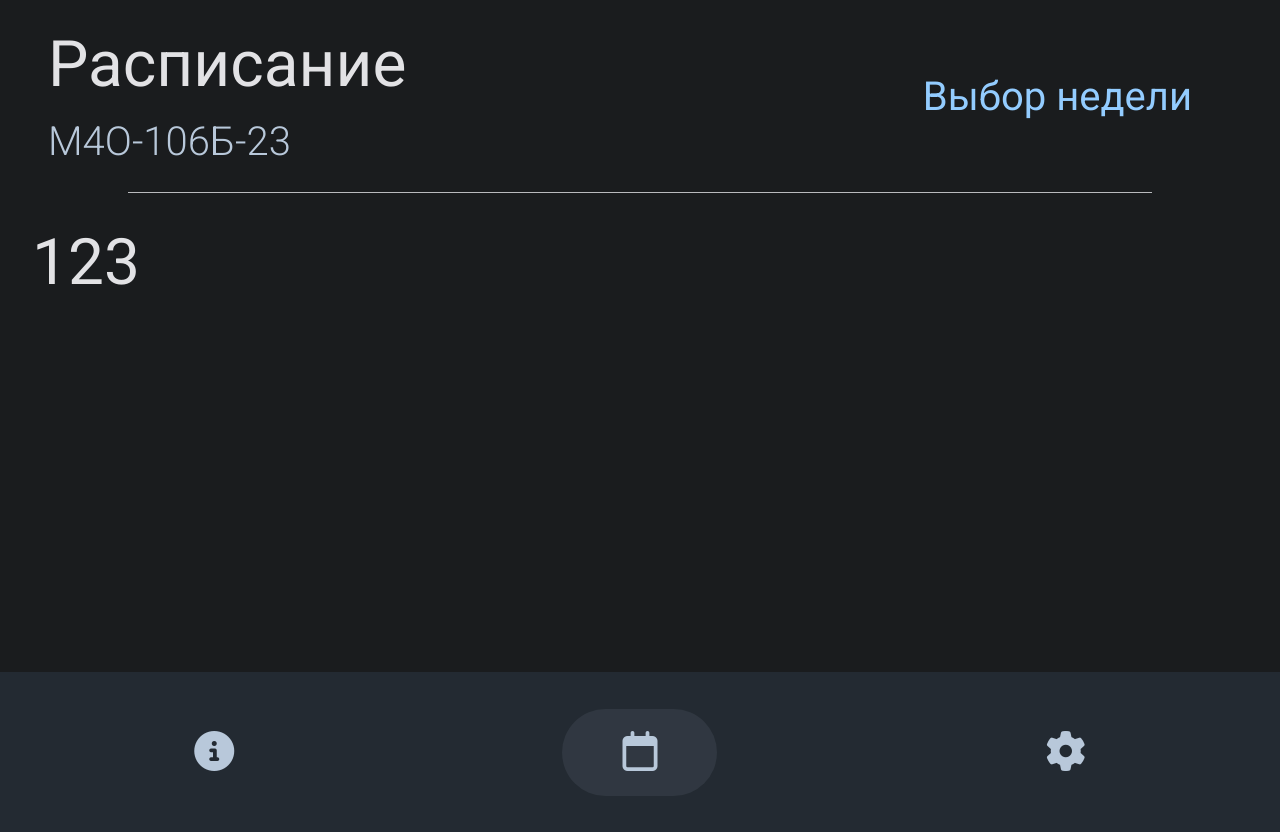
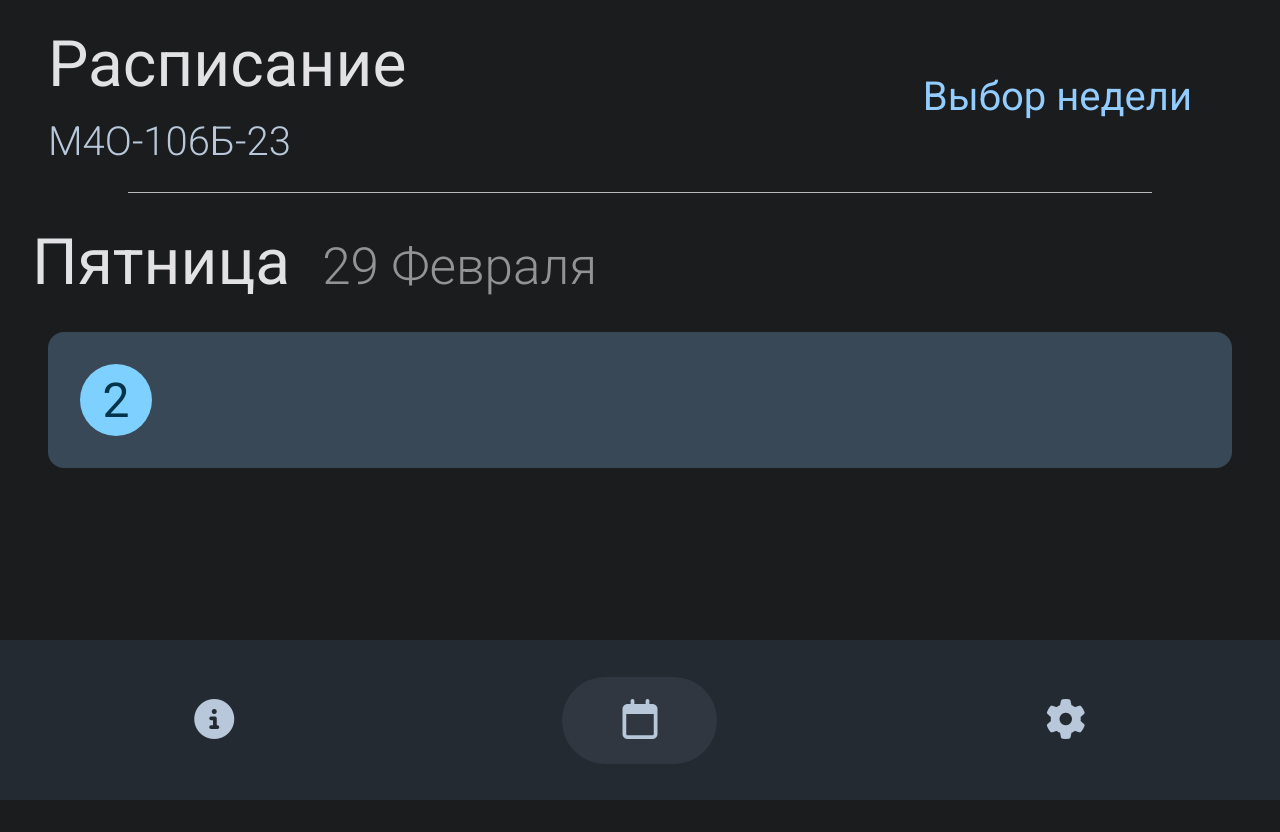
Before and after one commit to Maximon0101/maiview, a Flask app: page / in a window 1280 px wide. After the commit the page ends 800 px from the top, so only its background shows below. Run offline with Flask 3, Linux system fonts and the light colour scheme; some libraries are stand-ins or nearby versions.

Commit message:
lesson Circle added

```diff
--- a/app.py
+++ b/app.py
@@ -4,7 +4,7 @@ from flask import Flask, send_from_directory, render_template
 
 app = Flask(__name__)
 
-schedule_ = '{"name":"М4О-106Б-23","created":1710692662,"cached":0,"days":[{"date":{"year":2024,"month":2,"day":29},"day":"Пт","lessons":[{"name":"Математический анализ","time_start":{"time":"12:15:00"},"time_end":{"time":"12:15:00"},"lectors":[{"name":"Данилина Ирина Александровна","uid":"4e16fbff-aa98-11e6-8e0c-003048dec27f"}],"rooms":[{"name":"ГУК В-228","uid":"4e16fbff-aa98-11e6-8e0c-003048dec27f"}],"lms":"reserved","teams":"reserved","other":"reserved"}]}]}'
+schedule_ = '{"name":"М4О-106Б-23","created":1710692662,"cached":0,"days":[{"date":{"year":2024,"month":2,"day":29},"day":"Пт","lessons":[{"name":"Математический анализ","time_start":{"time":"10:45:00"},"time_end":{"time":"12:15:00"},"lectors":[{"name":"Данилина Ирина Александровна","uid":"4e16fbff-aa98-11e6-8e0c-003048dec27f"}],"type":"ЛК", "rooms":[{"name":"ГУК В-228","uid":"4e16fbff-aa98-11e6-8e0c-003048dec27f"}],"lms":"reserved","teams":"reserved","other":"reserved"}]}]}'
 
 
 @app.route('/<path:path>')  # for all static content
--- a/prepareData.py
+++ b/prepareData.py
@@ -17,6 +17,10 @@ def prepareDayOfWeek(day: str):
     return days[day]
 
 def prepareLesson(lesson: dict):
+    lessonStartTimeList = ['9:00', '10:45', '13:00', '14:45', '16:30', '18:15', '20:00']
+    lessonTypeList = {'ЛК': 'ЛЕКЦИЯ', 'ПЗ': 'СЕМИНАР', 'ЛР': 'ЛАБОРАТОРНАЯ', 'Экзамен': 'ЭКЗАМЕН'}
     lesson['time_start']['time'] = lesson['time_start']['time'][:-3]
     lesson['time_end']['time'] = lesson['time_end']['time'][:-3]
+    lesson['number'] = lessonStartTimeList.index(lesson['time_start']['time']) + 1
+    lesson['type'] = lessonTypeList[lesson['type']]
     return lesson
--- /dev/null
+++ b/static/styles/fragments/card.css
@@ -0,0 +1,5 @@
+.card {
+    background: var(--secondaryContainer);
+    border-radius: 1em;
+    padding: 2em;
+}
--- a/static/styles/fragments/scheduleView.css
+++ b/static/styles/fragments/scheduleView.css
@@ -1,5 +1,5 @@
 .scheduleDay {
-    width: 100%;
+    width: calc(100% - 4em);
     margin: 2em 2em;
 }
 #scheduleDayDate {
@@ -7,8 +7,9 @@
     font-weight: 300;
 }
 
-
 #scheduleView {
     width: 100%;
     height: calc(100% - 22em - 1px);
+
+    overflow: scroll;
 }
--- a/static/styles/styles.css
+++ b/static/styles/styles.css
@@ -24,3 +24,20 @@ body {
     width: 80%;
     border-bottom: 1px solid var(--onBackground80);
 }
+
+.lessonView {
+    margin: 1em;
+}
+
+.numberCircle {
+    width: 1.5em;
+    height: 1.5em;
+    border-radius: 50%;
+
+    font-size: 3em;
+    text-align: center;
+
+
+    background: var(--tertiary);
+    color: var(--onTertiary);
+}
--- a/static/styles/texts.css
+++ b/static/styles/texts.css
@@ -3,6 +3,9 @@
 }
 
 .onBackground60Text {
-
     color: var(--onBackground60);
 }
+
+#lessonNumber {
+    margin-top: 0.17em;
+}
--- a/templates/base.html
+++ b/templates/base.html
@@ -13,6 +13,7 @@
     <link rel="stylesheet" href="/styles/fragments/scheduleView.css">
     <link rel="stylesheet" href="/styles/fragments/bottomNavigation.css">
     <link rel="stylesheet" href="/styles/fragments/buttons.css">
+    <link rel="stylesheet" href="/styles/fragments/card.css">
     <script src="https://kit.fontawesome.com/2af22d8f17.js" crossorigin="anonymous"></script>
     <title>MAI View</title>
 </head>
--- a/templates/schedule.html
+++ b/templates/schedule.html
@@ -10,13 +10,24 @@
     </div>
     <div class="separator"></div>
     <div id="scheduleView">
+    {% for day in schedule.days %}
         <div class="scheduleDay column">
             <div class="row row-start row-baseline">
-                <div class="titleText" id="scheduleDayName">123</div>
+                <div class="titleText" id="scheduleDayName">{{ day.day }}</div>
                 <div class="spacer_2em"></div>
-                <div class="onBackground60Text" id="scheduleDayDate"></div>
+                <div class="onBackground60Text" id="scheduleDayDate">{{ day.date.day }} {{ day.date.month }}</div>
             </div>
+            <div class="spacer_1em"></div>
+            {% for lesson in day.lessons %}
+            <div class="card lessonView">
+                <div class="row">
+                    <div class="numberCircle"><div id="lessonNumber">{{ lesson.number }}</div></div>
+
+                </div>
+            </div>
+            {% endfor %}
         </div>
+    {% endfor %}
     </div>
     <div id="bottomNavigation">
         <div class="row row-center row-space-around fill-max-size">
```
Also changed, not shown: static/styles/fragments/buttons.css (line endings or trailing spaces).
